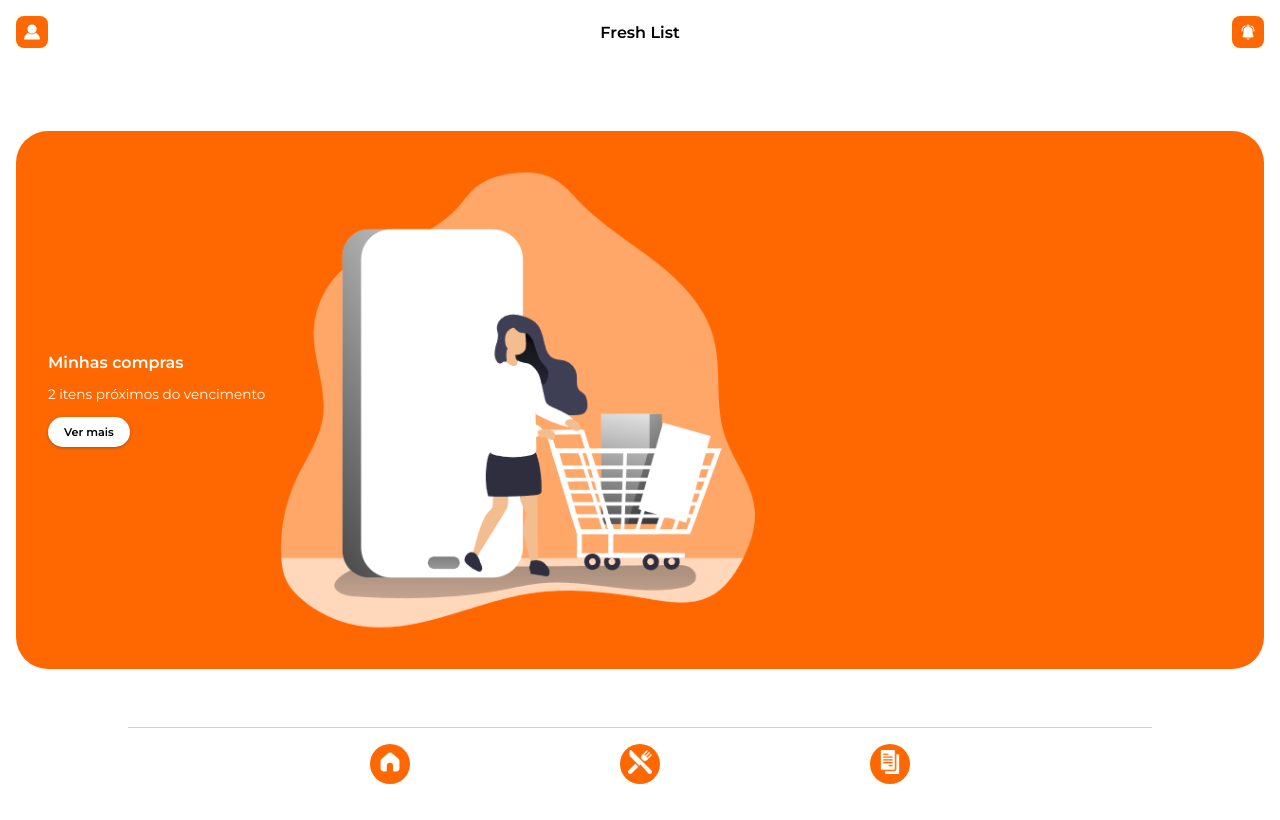
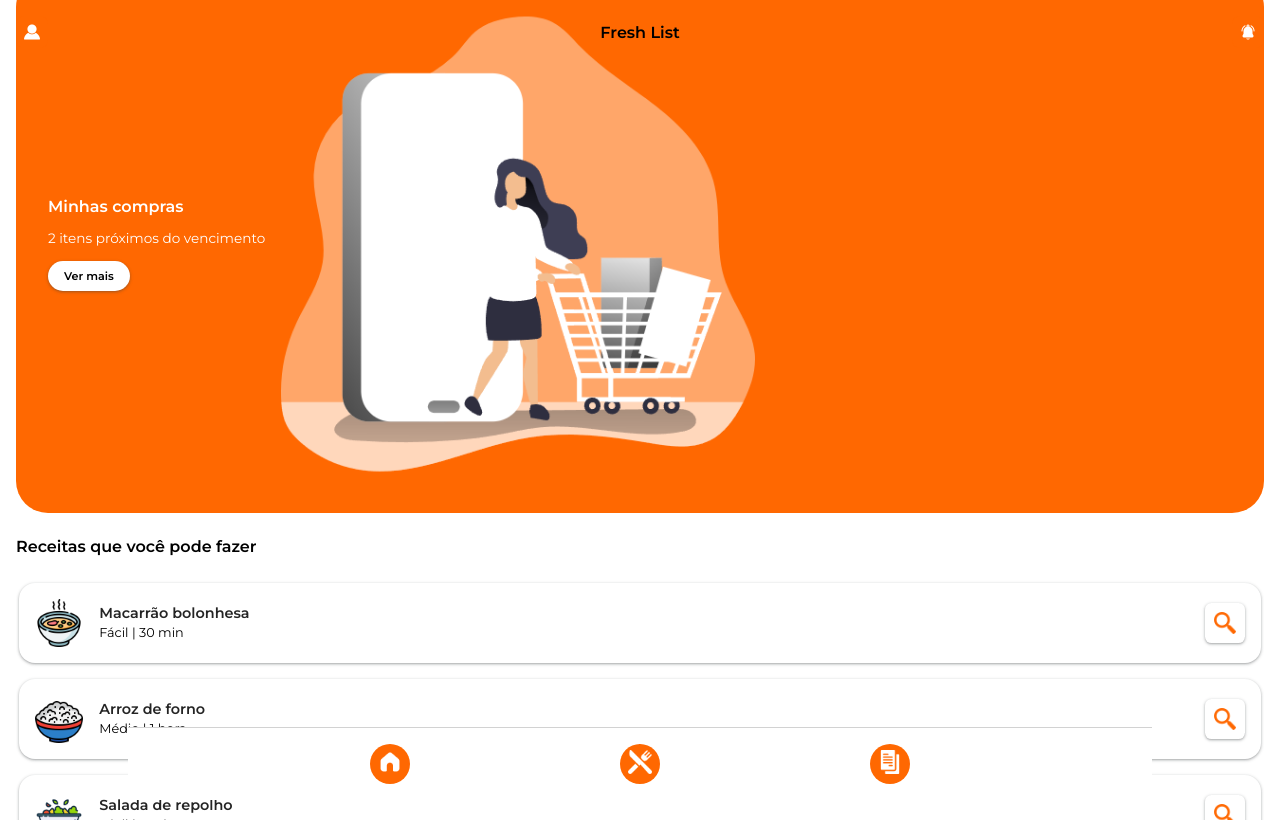
Before and after one commit to erianerik/fresh-list, a plain HTML site: page home.html in a window 1280 px wide. Drawn offline with Linux system fonts and the light colour scheme.

Commit message:
chore: adicionando receitas que pode fazer

```diff
--- a/css/base.css
+++ b/css/base.css
@@ -6,8 +6,10 @@
     --cor-botao-secundario: ##6D6D6D;
     --cor-menu-link: #ffffff;
     --cor-card: #ffffff;
+    --cor-card-secundario: #242424;
     --cor-titulo: #242424;
     --cor-input: #d2d2d2;
+    --background-card-secundario: #ffffff;
     --background-card: #ff6801;
     --background-botao-primario: #ff6801;
     --background-menu-link: #ff6801;
@@ -73,6 +75,11 @@ ul {
     display: flex;
 }
 
+body .main--tela {
+    padding-top: 4.375rem;
+    padding-bottom: 4.688rem;
+}
+
 .label {
     padding-left: .5rem;
 }
@@ -119,8 +126,3 @@ ul {
     width: 1.3rem;
     height: 1.3rem;
 }
-
-.botao--pequeno {
-    padding: .55rem 1rem;
-    font-size: .95rem;
-}
--- a/css/index.css
+++ b/css/index.css
@@ -1,6 +1,8 @@
 .main {
+    flex-direction: column;
     justify-content: center;
     align-items: center;
+    gap: 1.5rem;
     padding: 2rem 1rem;
 }
 
@@ -43,3 +45,66 @@
 .main__itens__ilustracao {
     width: 40%;
 }
+
+.main__receitas {
+    width: 100%;
+}
+
+.main__receitas__titulo {
+    font-size: 1rem;
+}
+
+.main__receitas__itens {
+    max-height: 15rem;
+    margin-top: 1.5rem;
+    padding: 0.2rem;
+    display: flex;
+    flex-direction: column;
+    gap: 1rem;
+    overflow: scroll;
+}
+
+.receitas__itens__card {
+    width: 100%;
+    padding: 1rem;
+    border-radius: 1rem;
+    box-shadow: var(--box-shadow-botao-secundario);
+    background-color: var(--background-card-secundario);
+}
+
+.receitas__itens__card {
+    display: flex;
+    align-items: center;
+    gap: 1rem;
+}
+
+.itens__card__image {
+    width: 3rem;
+    height: 3rem;
+}
+
+.card__conteudo {
+    line-height: 1.2rem;
+    flex-grow: 3;
+}
+
+.card__conteudo__titulo {
+    font-size: .9rem;
+}
+
+.card__conteudo__descricao {
+    font-size: .8rem;
+}
+
+.receitas__itens__link {
+    display: grid;
+    place-items: center;
+    width: 2.5rem;
+    height: 2.5rem;
+    box-shadow: var(--box-shadow-botao-secundario);
+    border-radius: .4rem;
+}
+
+.itens__link__image {
+    width: 55%;
+}
--- a/css/menu.css
+++ b/css/menu.css
@@ -4,6 +4,12 @@
     position: fixed;
     top: 0;
     left: 0;
+}
+
+.menu,
+.menu-superior {
+    z-index: 1;
+    background-color: #ffffff;
 }
 
 .menu__superior__header {
--- a/home.html
+++ b/home.html
@@ -15,7 +15,7 @@
 </head>
 
 <body>
-  <main class="main">
+  <main class="main main--tela">
 
     <nav class="menu__superior">
       <header class="menu__superior__header">
@@ -41,6 +41,58 @@
       <img src="./images/ilustracao/ilustracao-home.png" class="main__itens__ilustracao" alt="">
     </section>
 
+    <section class="main__receitas">
+      <h2 class="main__receitas__titulo">Receitas que você pode fazer</h2>
+
+      <div class="main__receitas__itens">
+        <div class="receitas__itens__card">
+          <img src="./images/alimentos/macarrao.png" alt="" class="itens__card__image">
+
+          <div class="card__conteudo">
+            <h3 class="card__conteudo__titulo">Macarrão bolonhesa</h3>
+            <p class="card__conteudo__descricao">Fácil | 30 min</p>
+          </div>
+
+          <a href="" class="receitas__itens__link"><img src="./images/icones/pesquisa-de-lupa.png" class="itens__link__image" alt=""> </a>
+        </div>
+
+        <div class="receitas__itens__card">
+          <img src="./images/alimentos/arroz.png" alt="" class="itens__card__image">
+
+          <div class="card__conteudo">
+            <h3 class="card__conteudo__titulo">Arroz de forno</h3>
+            <p class="card__conteudo__descricao">Médio | 1 hora</p>
+          </div>
+
+          <a href="" class="receitas__itens__link"><img src="./images/icones/pesquisa-de-lupa.png" class="itens__link__image" alt=""> </a>
+        </div>
+
+        <div class="receitas__itens__card">
+          <img src="./images/alimentos/salada.png" alt="" class="itens__card__image">
+
+          <div class="card__conteudo">
+            <h3 class="card__conteudo__titulo">Salada de repolho</h3>
+            <p class="card__conteudo__descricao">Fácil | 5 min</p>
+          </div>
+
+          <a href="" class="receitas__itens__link"><img src="./images/icones/pesquisa-de-lupa.png" class="itens__link__image" alt=""> </a>
+        </div>
+
+        <div class="receitas__itens__card">
+          <img src="./images/alimentos/panela-de-pressao.png" alt="" class="itens__card__image">
+
+          <div class="card__conteudo">
+            <h3 class="card__conteudo__titulo">Carne de panela</h3>
+            <p class="card__conteudo__descricao">Díficil | 1 hora</p>
+          </div>
+
+          <a href="" class="receitas__itens__link"><img src="./images/icones/pesquisa-de-lupa.png" class="itens__link__image" alt=""> </a>
+        </div>
+
+      </div>
+
+    </section>
+
     <nav class="menu">
       <ul class="menu__lista">
         <li class="menu__lista__item">
```
Also changed, not shown: images/alimentos/arroz.png (added), images/alimentos/macarrao.png (added), images/alimentos/panela-de-pressao.png (added), images/alimentos/salada.png (added), images/icones/pesquisa-de-lupa.png (added).
